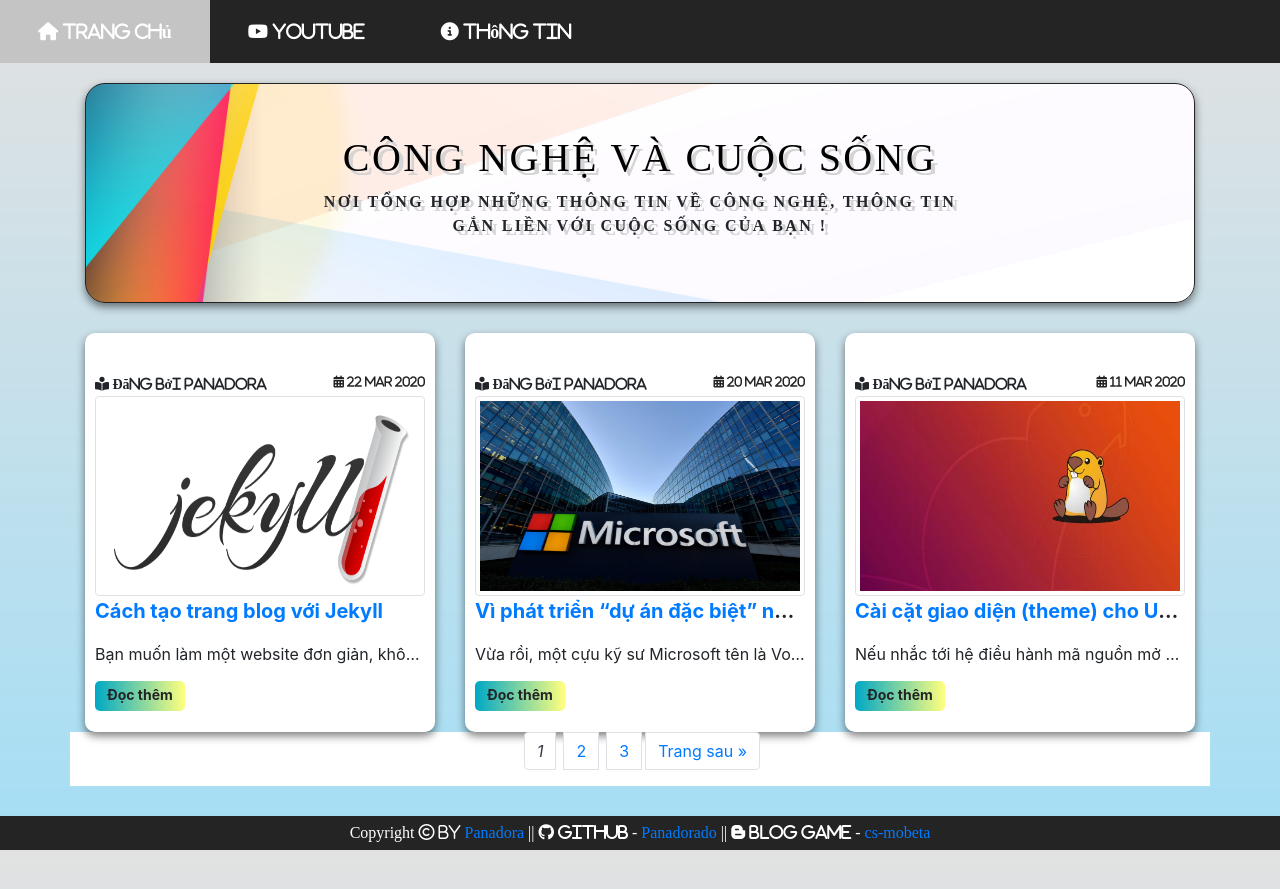
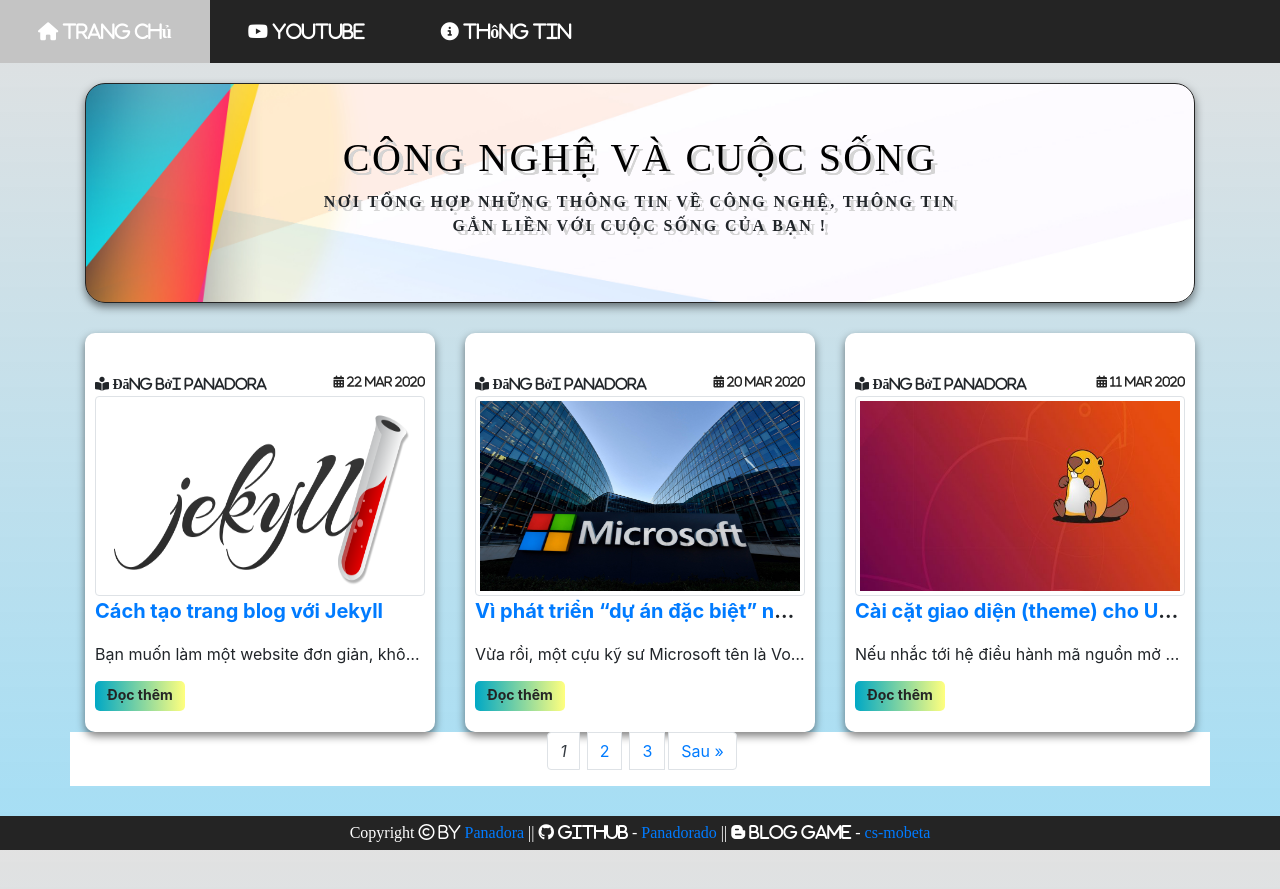
Before and after one commit to panadorado/panadora.github.io, a Jekyll site: the page built from index.html, in a window 1280 px wide. Shown: the top 889 px of the page. Built offline with Jekyll 4.4.1, drawn with Linux system fonts in a browser that asks for light colours; nearby versions of some CDN libraries; the list of posts is cut into pages by our own code.

Commit message:
Update index.html

```diff
--- a/index.html
+++ b/index.html
@@ -38,7 +38,7 @@
         		<div class="pagination">
 	        		{% if paginator.previous_page %}
 			            <li class="page-item">
-			                <a class="page-link" href="{{ paginator.previous_page_path }}">&laquo; Trang trước</a>
+			                <a class="page-link" href="{{ paginator.previous_page_path }}">&laquo; Trước</a>
 			            </li>
 	        		{% else %}
 	        		{% endif %}
@@ -61,7 +61,7 @@
 
 	        		{% if paginator.next_page %}
 			            <li class="page-item">
-			                <a class="page-link" href="{{ paginator.next_page_path }}">Trang sau &raquo;</a>
+			                <a class="page-link" href="{{ paginator.next_page_path }}">Sau &raquo;</a>
 			            </li>
 	        		{% else %}
 	        		{% endif %}
```
